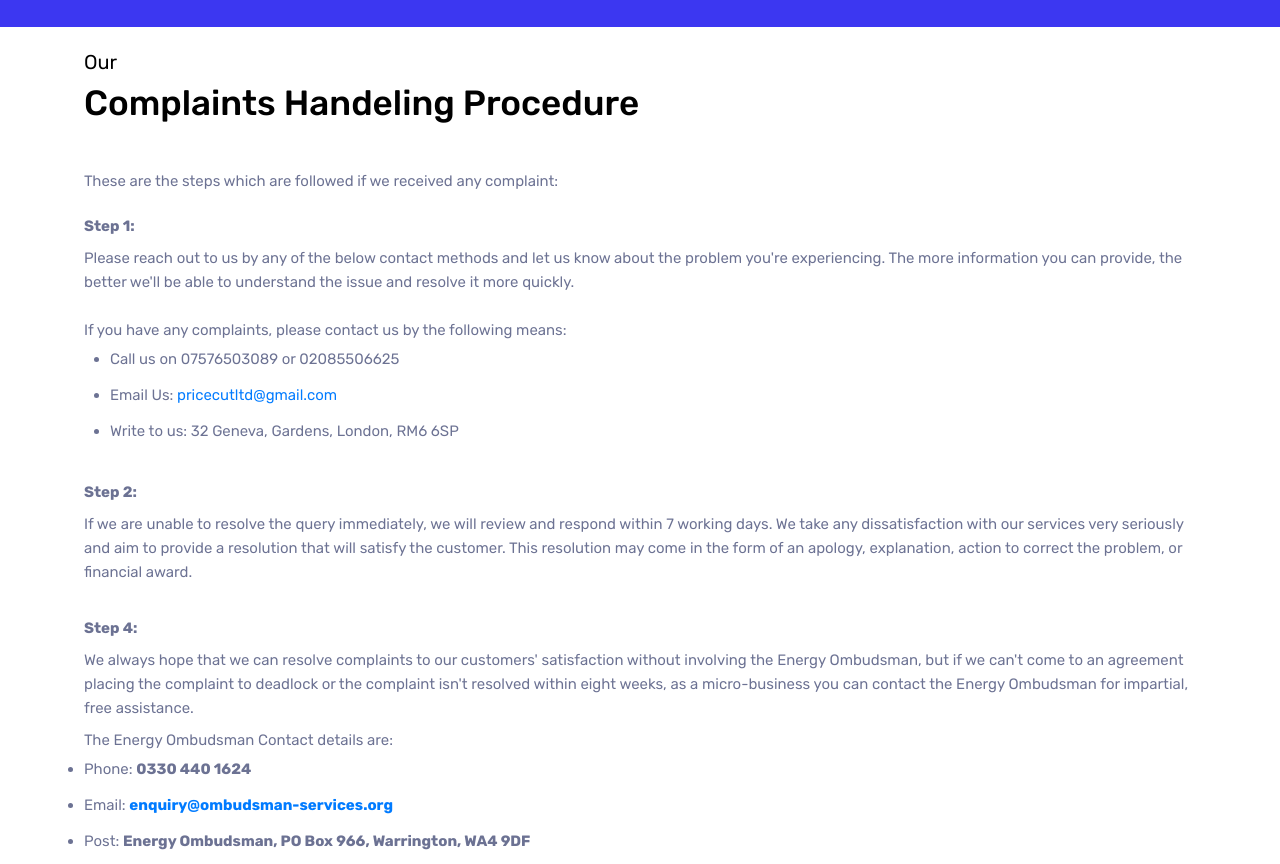
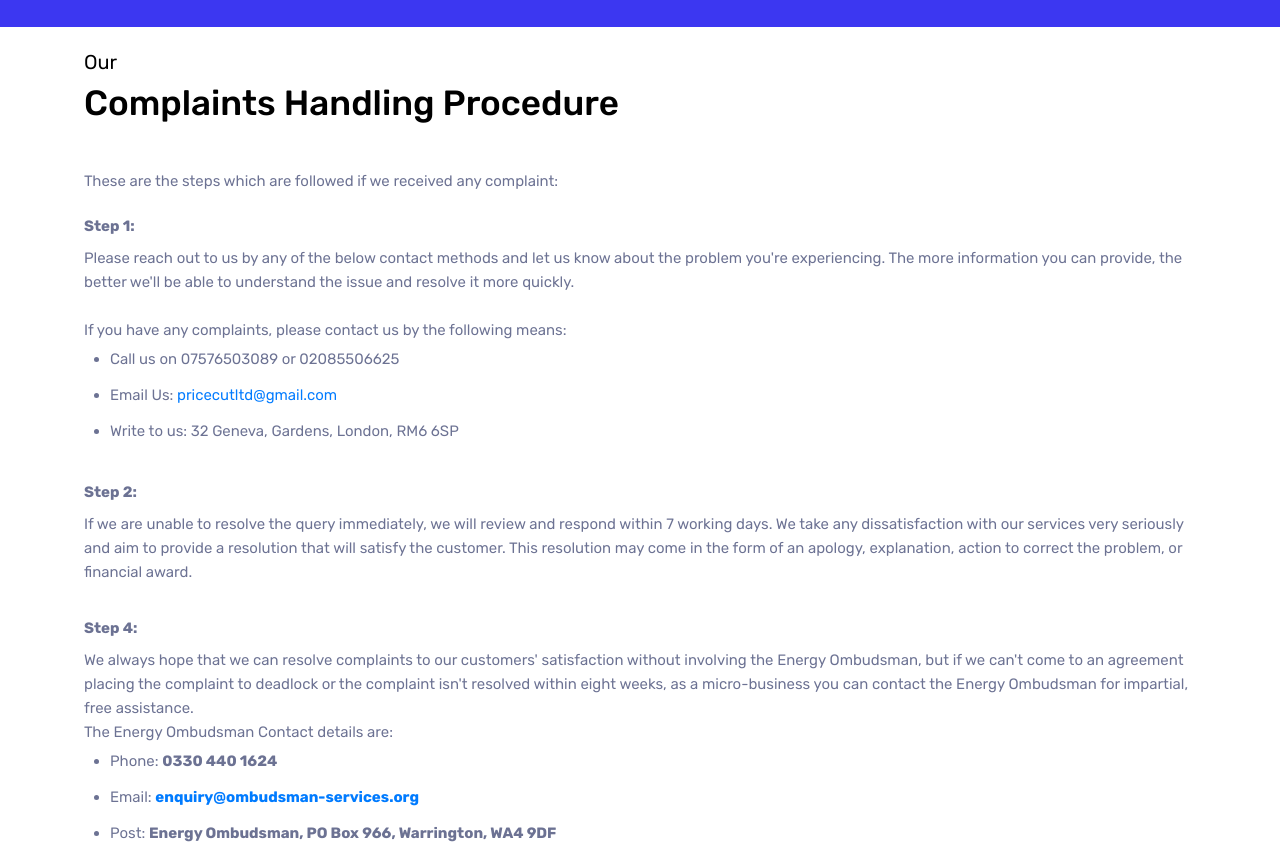
Before and after one commit to sharaizk/Pricecut-ltd, a website: page complaints-handling-procedure.html in a window 1280 px wide. Shown: the part 88-952 px from the top of the page. Drawn offline with Linux system fonts and the light colour scheme.

Commit message:
Issues - fixed

```diff
--- a/complaints-handling-procedure.html
+++ b/complaints-handling-procedure.html
@@ -88,7 +88,7 @@
           <div class="col-sm-12">
             <h5 class="text-dark">Our</h5>
             <h3 class="font-weight-medium text-dark mb-5">
-              Complaints Handeling Procedure
+              Complaints Handling Procedure
             </h3>
           </div>
         </div>
@@ -144,9 +144,11 @@
             come to an agreement placing the complaint to deadlock or the
             complaint isn't resolved within eight weeks, as a micro-business you
             can contact the Energy Ombudsman for impartial, free assistance.
+            <br />
+            The Energy Ombudsman Contact details are:
           </p>
-          <p class="col-12">The Energy Ombudsman Contact details are:</p>
-          <ul class="col-12">
+
+          <ul>
             <li>Phone: <b>0330 440 1624</b></li>
             <br />
             <li>
```
